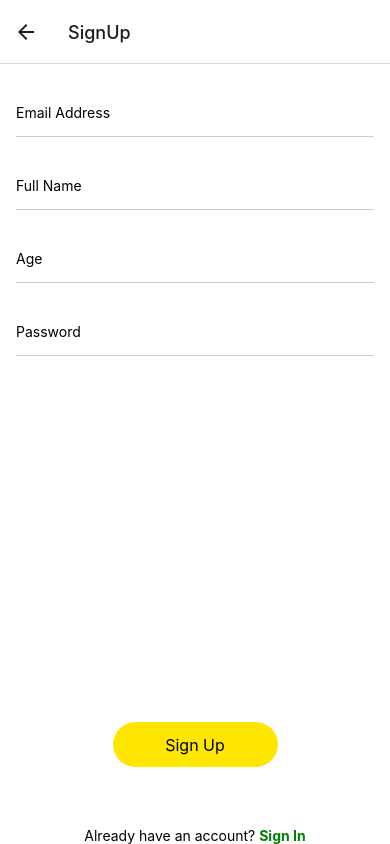
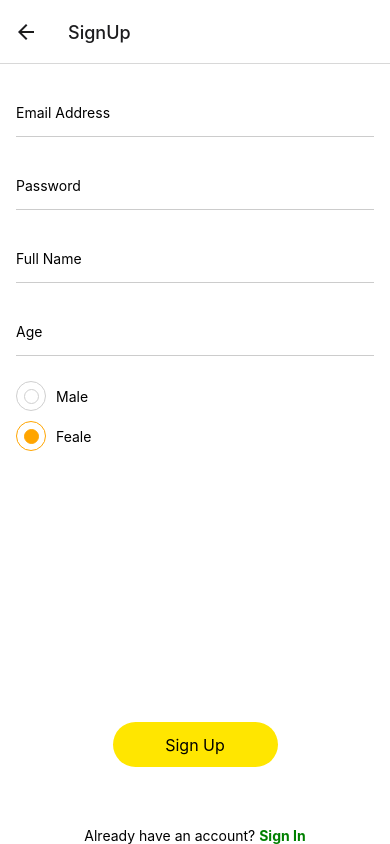
Before and after one commit to Uchchash346/Notes-App-using-React-Native, a React Native app: screen /SignUp in a window 390 px wide. Built offline with nearby package versions, Linux system fonts and the light colour scheme.

Commit message:
complte UI for sign up page

```diff
--- a/src/screens/signup.jsx
+++ b/src/screens/signup.jsx
@@ -4,13 +4,26 @@ import Button from '../components/Button'
 import Input from '../components/Input'
 
 export default function SignUp() {
+    const selected = true;
     return (
         <SafeAreaView style={{ flex: 1 }}>
             <View style={{ paddingHorizontal: 16, paddingVertical: 25 }}>
                 <Input placeholder="Email Address" />
+                <Input placeholder="Password" secureTextEntry />
                 <Input placeholder="Full Name" />
                 <Input placeholder="Age" />
-                <Input placeholder="Password" secureTextEntry />
+                <Pressable style={styles.radioContainer}>
+                    <View style={styles.outerCircle}>
+                        <View style={styles.innerCircle}></View>
+                    </View>
+                    <Text style={styles.radioText}>Male</Text>
+                </Pressable>
+                <Pressable style={styles.radioContainer}>
+                    <View style={[styles.outerCircle, selected && styles.selectedOuterCircle]}>
+                        <View style={[styles.innerCircle, selected && styles.selectedInnerCircle]}></View>
+                    </View>
+                    <Text style={styles.radioText}>Feale</Text>
+                </Pressable>
             </View>
             <View style={{ flex: 1, justifyContent: 'flex-end', alignItems: 'center' }}>
                 <Button title={"Sign Up"} customStyles={{ alignSelf: 'center', marginBottom: 60 }} />
@@ -23,3 +36,44 @@ export default function SignUp() {
         </SafeAreaView>
     )
 }
+
+const styles = StyleSheet.create({
+    input: {
+        height: 48,
+        borderBottomWidth: 1,
+        borderBottomColor: '#ccc',
+        marginBottom: 25,
+    },
+
+    radioContainer: {
+        flexDirection: "row",
+        alignItems: "center",
+        marginBottom: 10,
+    },
+    outerCircle: {
+        height: 30,
+        width: 30,
+        borderRadius: 15,
+        borderWidth: 1,
+        borderColor: '#cfcfcf',
+        justifyContent: 'center',
+        alignItems: 'center',
+    },
+    innerCircle: {
+        height: 15,
+        width: 15,
+        borderRadius: 7.5,
+        borderWidth: 1,
+        borderColor: '#cfcfcf',
+    },
+    radioText: {
+        marginLeft: 10,
+    },
+    selectedOuterCircle: {
+        borderColor: "orange",
+    },
+    selectedInnerCircle: {
+        backgroundColor: "orange",
+        borderColor: "orange"
+    }
+})
```
